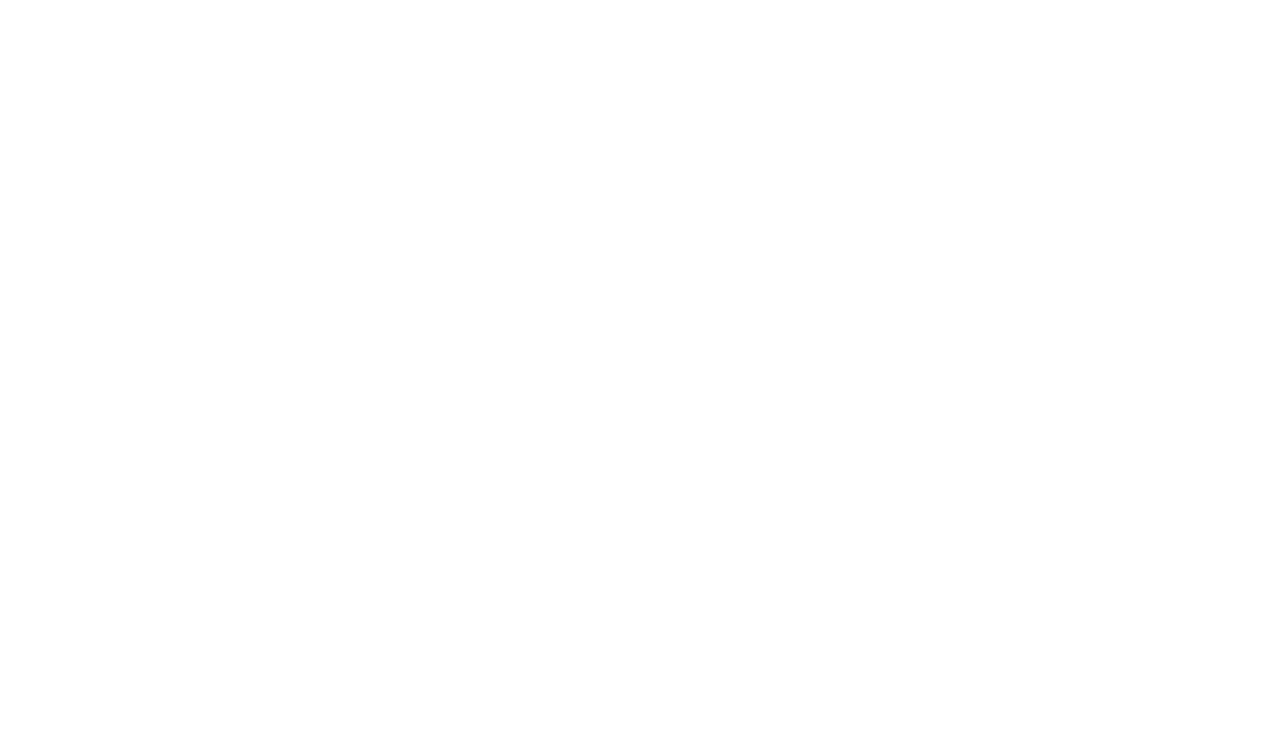
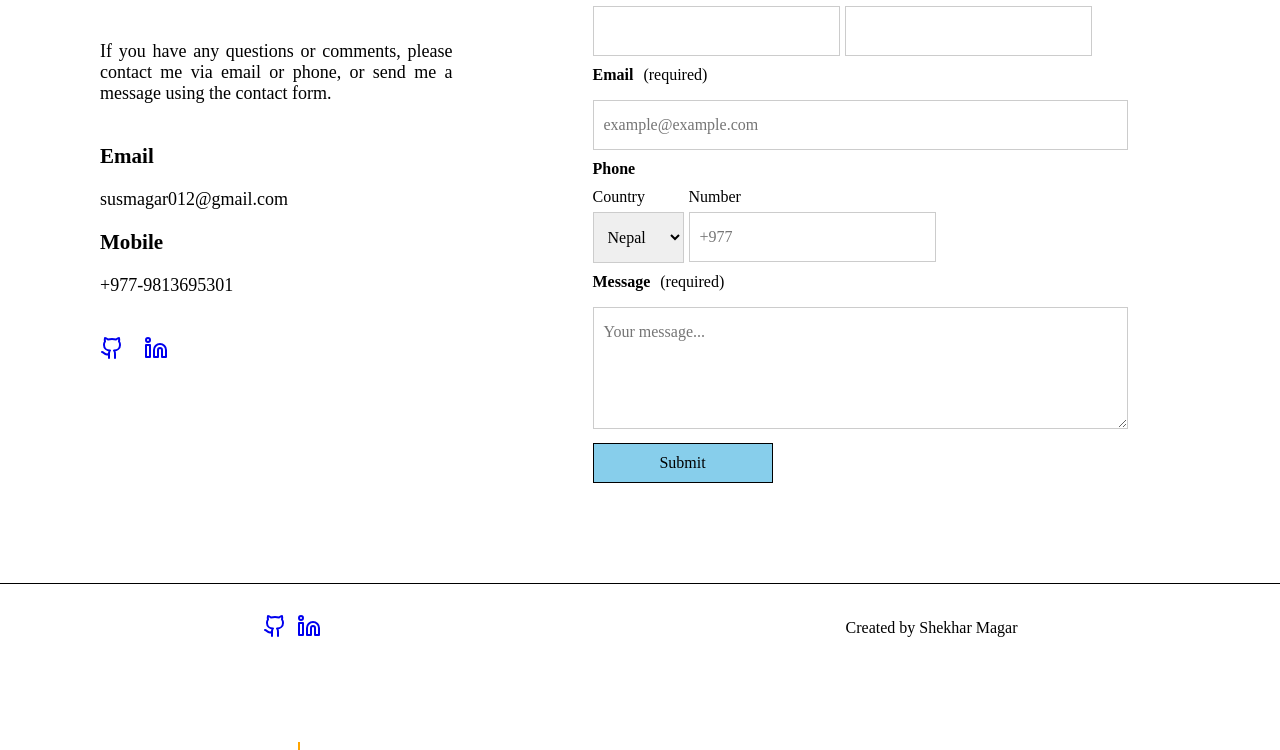
Before and after one commit to Sushey01/Shekhar, a React (Vite) app: page / in a window 1280 px wide. Shown: the part 2000-2750 px from the top of the page. Before the commit the page ends 1258 px from the top, so only its background shows below. Built offline with nearby package versions, Linux system fonts and the light colour scheme.

Commit message:
voli-navigate-garxu

```diff
--- a/src/App.jsx
+++ b/src/App.jsx
@@ -11,13 +11,13 @@
 const App = () => {
   return (
     <div>
-      {/* <Navbar/>
+      <Navbar/>
       <HeroSection/>
       <Quote/>
       <FeaturedProject/>
       <Contact/>
-      <Footer/> */}
-      {/* <Tangerine/> */}
+      <Footer/>
+      <Tangerine/>
       <Pivotal/>
 
     </div>
```
